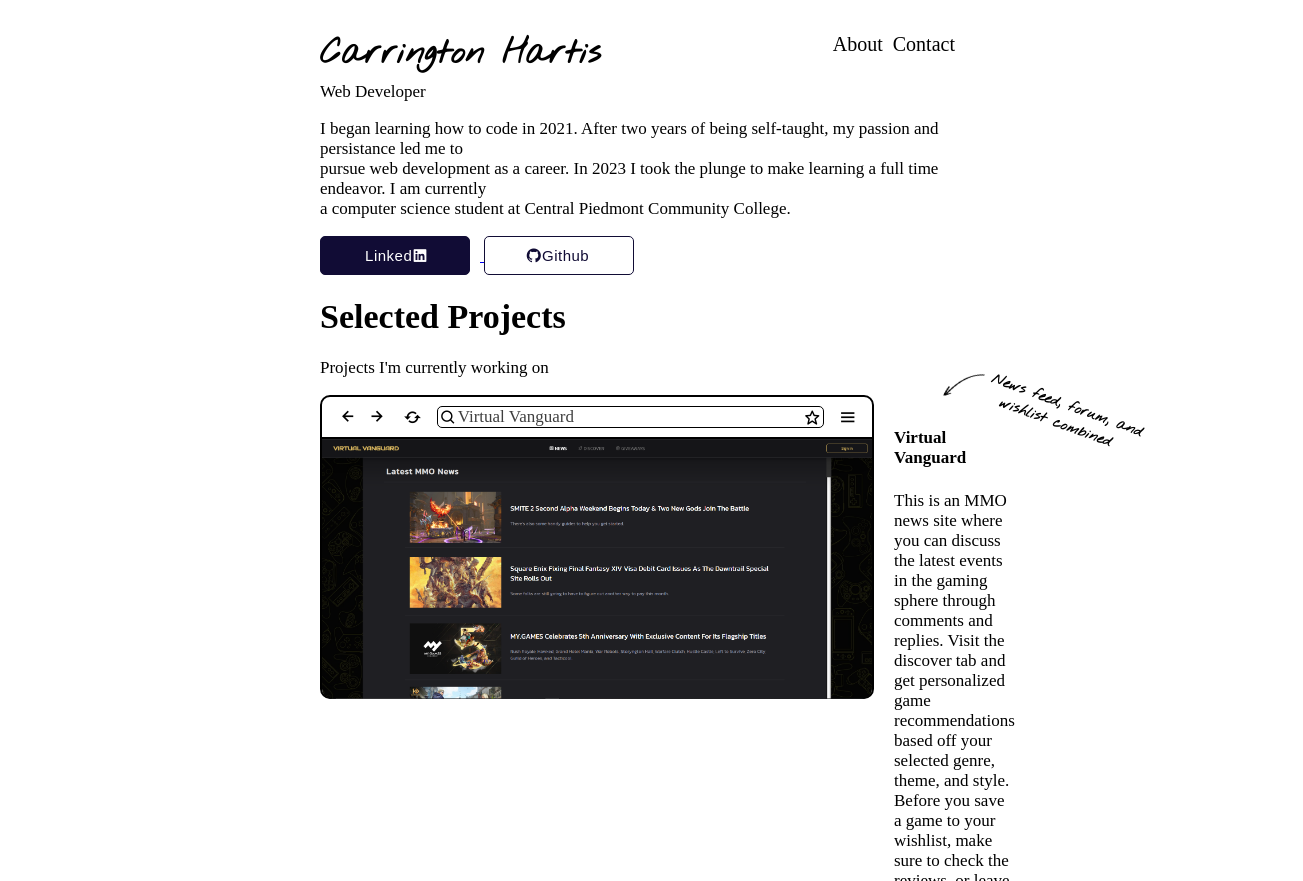
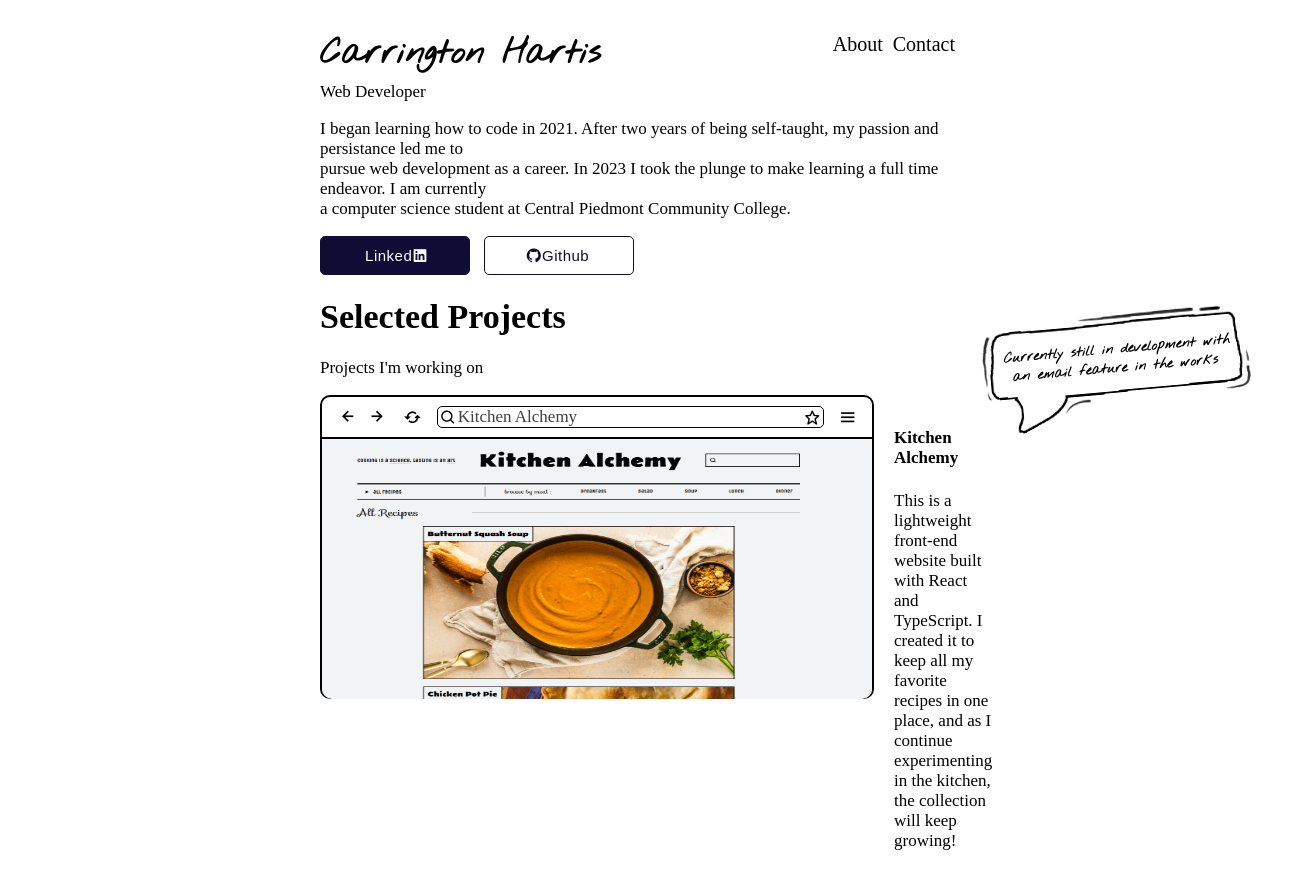
Before and after one commit to Carring10/chartis-portfolio, a plain HTML site: page index.html in a window 1280 px wide. Shown: the top 881 px of the page, 1303 px wide, since content can reach past the window. Drawn offline with nearby package versions, Linux system fonts and the light colour scheme; a web font is replaced by a local one.

Commit message:
added another project

```diff
--- a/index.html
+++ b/index.html
@@ -42,8 +42,38 @@
   </div>
   <div>
     <h1>Selected Projects</h1>
-    <p>Projects I'm currently working on</p>
+    <p>Projects I'm working on</p>
     <div class="projects-container">
+      <!-- Project -->
+      <div class="project-container">
+        <div class="img-border">
+          <div class="browser">
+            <div class="arrow-container">
+              <i class='bx bx-left-arrow-alt' id="arrow"></i>
+              <i class='bx bx-right-arrow-alt' id="arrow"></i>
+            </div>
+            <i class='bx bx-refresh' id="refresh"></i>
+            <div class="search-bar">
+              <i class="bx bx-search" id="search-icon"></i>
+              <!-- Project name here -->
+              <p class="project-title">Kitchen Alchemy</p>
+              <i class='bx bx-star' id="star"></i>
+            </div>
+            <i class='bx bx-menu' id="menu"></i>
+          </div>
+          <img src="assets/kitchen-alchemy-homepage.png" />
+        </div>
+        <div class="about-project">
+          <h4 class="kitchen-alchemy">Kitchen Alchemy</h4>
+          <img id="hand-drawn-chat-bubble" src="assets/chat-bubble.png" />
+          <p class="kitchen-alchemy-flavor-tag">
+            Currently still in development with <br />&nbsp;an email feature in the works
+          </p>
+          <p class="kitchen-alchemy-description">This is a lightweight front-end website built with React and TypeScript. I created it to keep all my
+            favorite recipes in one place, and as I continue experimenting in the kitchen, the collection will keep
+            growing!</p>
+        </div>
+      </div>
       <!-- Project -->
       <div class="project-container">
         <div class="img-border">
@@ -99,7 +129,7 @@
           <h4>Warcraft Geoguesser</h4>
           <img id="hand-drawn-star" src="assets/hand-drawn-star.png" />
           <p class="warcraft-geoguesser-flavor-tag">
-            Inspired by Geoguessr with a <br />&ensp; World of Warcraft twist
+            Inspired by Geoguessr with a <br />&nbsp;World of Warcraft twist
           </p>
           <p>A trivia game where players guess the location of in-game screenshots from the game World of Warcraft. 3
             hints and 3 lives are provided to help along the way. Submit your score at the end.</p>
--- a/style.css
+++ b/style.css
@@ -42,6 +42,10 @@ body {
 .flavor-tag {
   margin: 0px;
   color: #000000;
+}
+
+a {
+  text-decoration: none;
 }
 
 button {
@@ -161,6 +165,39 @@ img {
   padding: 10px;
 }
 
+#hand-drawn-chat-bubble {
+  width: 340px;
+  height: auto;
+  position: absolute;
+  top: -120px;
+  left: 70px;
+  margin: 0px;
+  padding: 0px;
+  transform: rotate(-5deg);
+}
+
+.kitchen-alchemy-flavor-tag {
+  font-family: Nothing You Could Do;
+  font-weight: bold;
+  font-size: 14px;
+  position: absolute;
+  top: -55px;
+  left: 120px;
+  margin: 0px;
+  padding: 0px;
+  transform: rotate(-5deg);
+  white-space: nowrap;
+}
+
+.kitchen-alchemy {
+  position: relative;
+  z-index: 2;
+}
+
+.kitchen-alchemy-description {
+  position: relative;
+}
+
 #hand-drawn-arrow {
   width: 40px;
   height: auto;
```
Also changed, not shown: assets/chat-bubble.png (added), assets/kitchen-alchemy-homepage.png (added).
